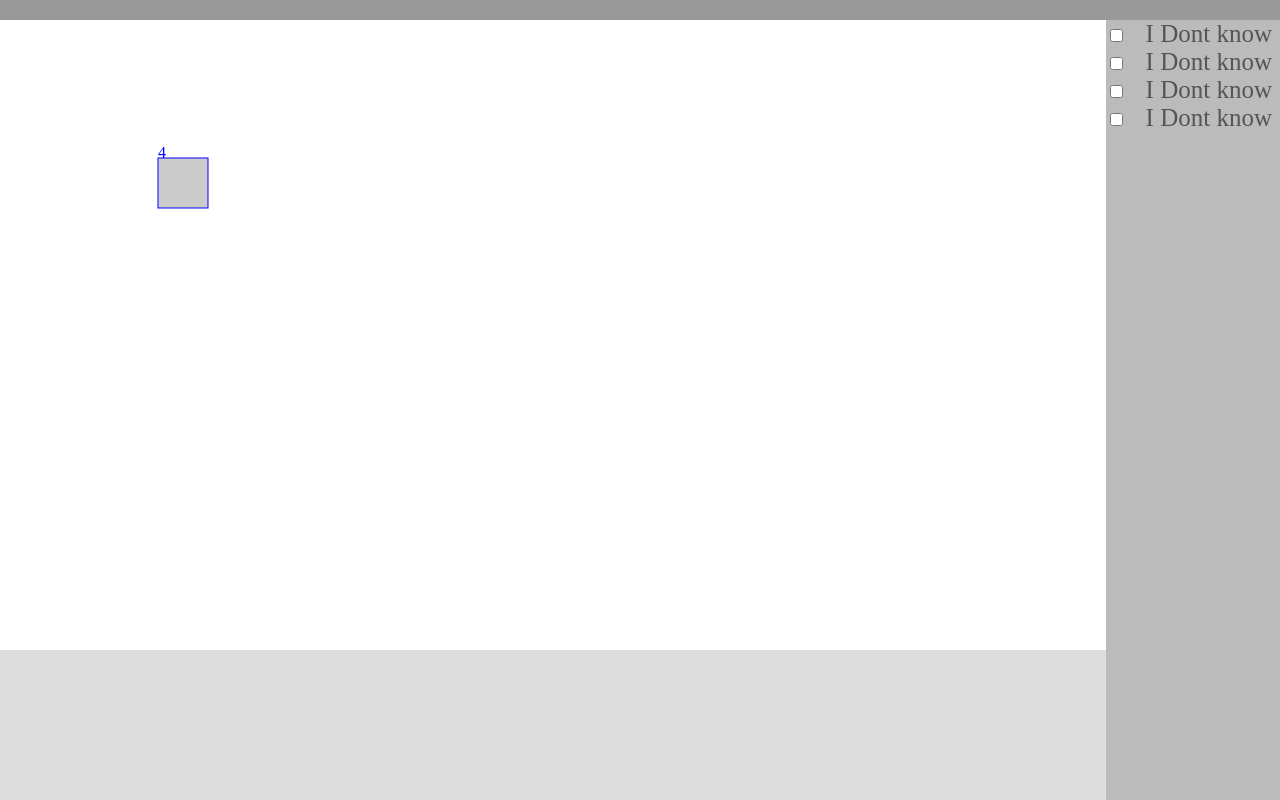
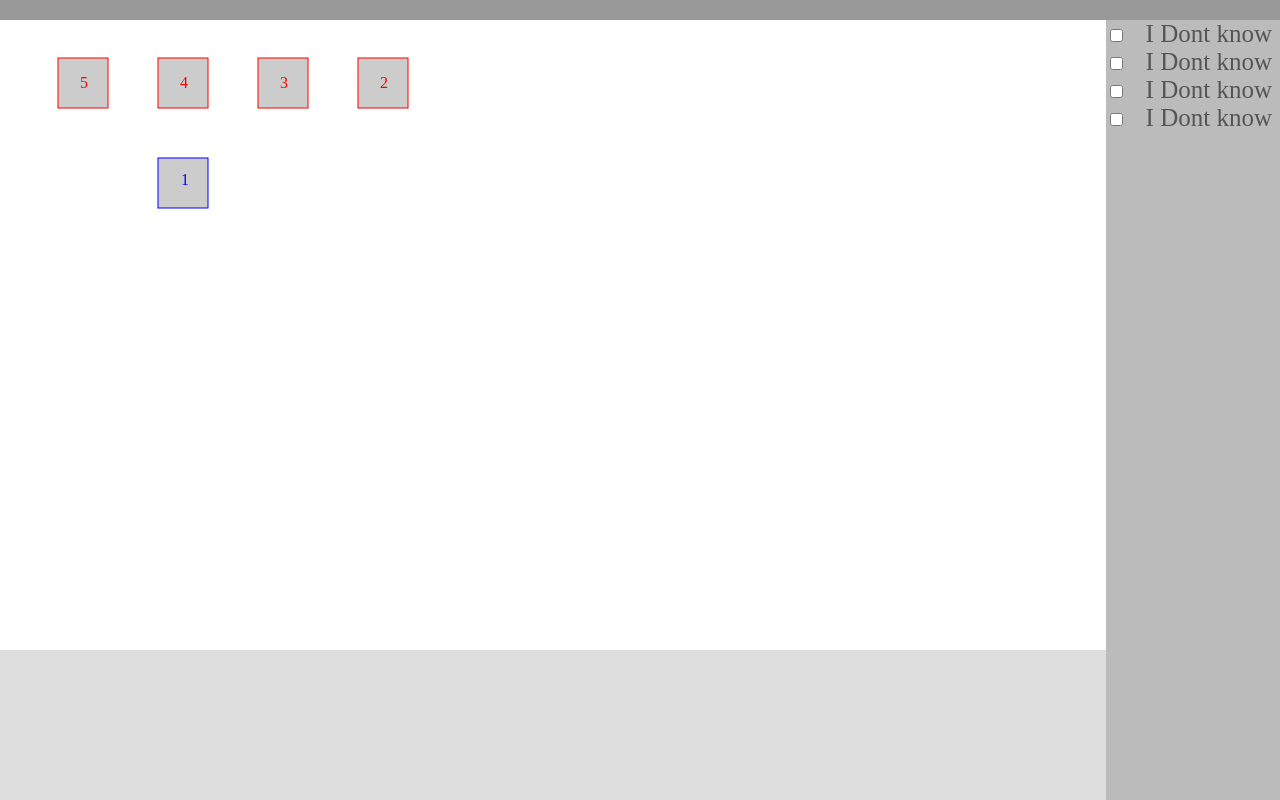
Before and after one commit to Jackschwarz58/Data-Visualization-Hacklahoma, a plain HTML site: page index.html in a window 1280 px wide. Drawn offline with nearby package versions, Linux system fonts and the light colour scheme.

Commit message:
some random crap that dont work that austin wants

```diff
--- a/index.html
+++ b/index.html
@@ -6,15 +6,6 @@
    </head>
     <body>
 
-
-<!--
-    <svg width="100" height="100">
-        <g>
-            <rect x="0" y="0" width="200" height="100" stroke-width="3px" fill="#dddddd"/>
-            <text x="50%" y="50%" dominant-baseline="middle" text-anchor="middle">TEXT</text>
-        </g>
-    </svg>
--->
 
 <!--------- THIS IS THE SIDEBAR SECTION FOR DATA LATER ---------->
         <div class="sidenav">
@@ -45,40 +36,65 @@
             <input type="image" width="25px" height="25px" src="./assets/run.png" name="saveForm" class="btTxt submit" id="saveForm" />
         </div>
       <script>
+
           var canvas = d3.select("body")
                         .append("svg")
                         .attr("width", 500)
                         .attr("height", 500);
 
+          var array = [5, 4, 3, 2, 1];
+          var loop;
+          var position = 50;
+          var translate = 100;
+          for (loop = 0; loop < array.length; loop++){
+
+          // var group = canvas.append("g")
+                        //.attr("id", "my-group");
+
+          //position = position + translate;
+
           var rectangle = canvas.append("rect")
+                        //.attr("id", )
                         .attr("width", 50)
                         .attr("height", 50)
-                        .attr("x", 50)
+                        .attr("x", position)
                         .attr("y", 50)
                         .attr("fill", "#cccccc")
                         .attr("stroke", "red");
 
           var arrayNumber = canvas.append("text")
-                        .attr("x", 80)
+                        .attr("x", position + 22)
                         .attr("fill", "red")
                         .attr("y", 80)
-                        .text(4);
+                        .text(array[loop]);
+
+              position = position + translate;
+
+          }
+//
+//          group.transition()
+//                    .duration(1500)
+//                    .delay(2000)
+//                    .attr("transform", "translate(50, 0)")
+//                    .transition()
+//                    .attr("transform", "translate(50,50)");
+         // d3.selectAll("rectangle")
 
           rectangle.transition()
                     .duration(1500)
                     .delay(2000)
-                    .attr("y",150)
+                    .attr("y", 150)
                     .transition()
                     .attr("x", 150)
-                    .each("end", function () { d3.select(this).attr("stroke", "blue"); });
+                    .each("end", function () { d3.select(this).style("stroke", "blue"); });
 
           arrayNumber.transition()
                     .duration(1500)
                     .delay(2000)
-                    .attr("y",150)
+                    .attr("y",177)
                     .transition()
-                    .attr("x", 150)
-                    .each("end", function () { d3.select(this).attr("fill", "blue"); });
+                    .attr("x", 173)
+                    .each("end", function () { d3.select(this).style("fill", "blue"); });
 
       </script>
     </body>
```
